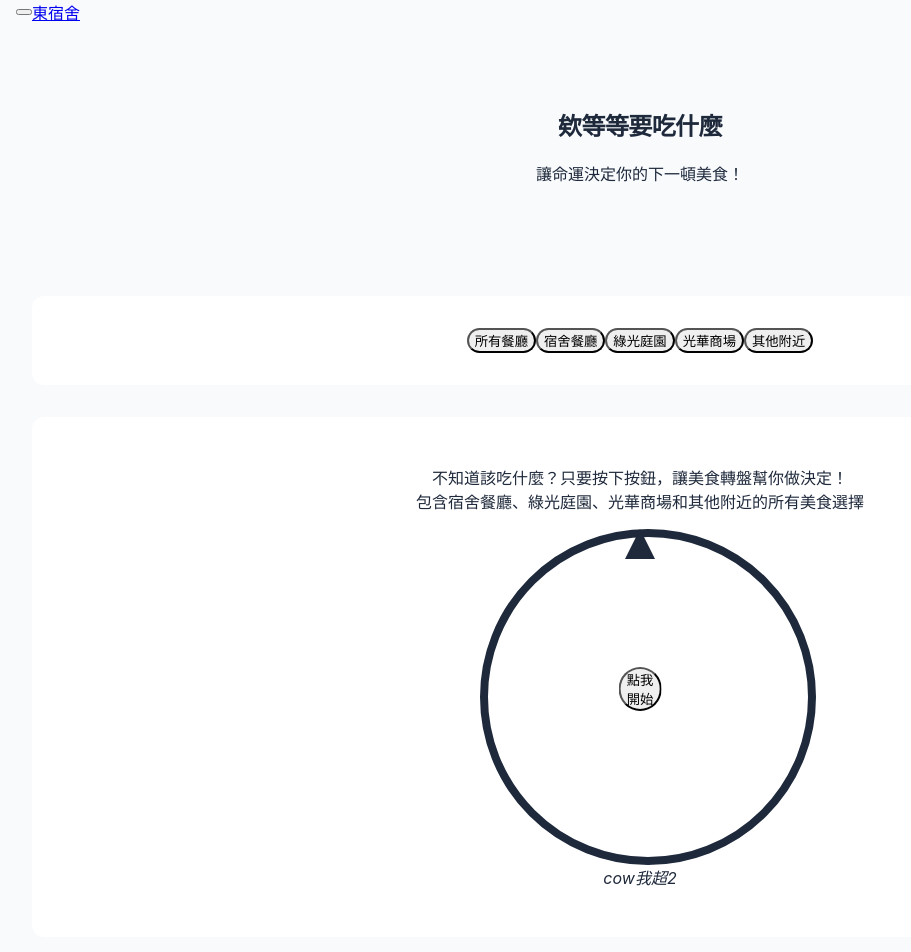
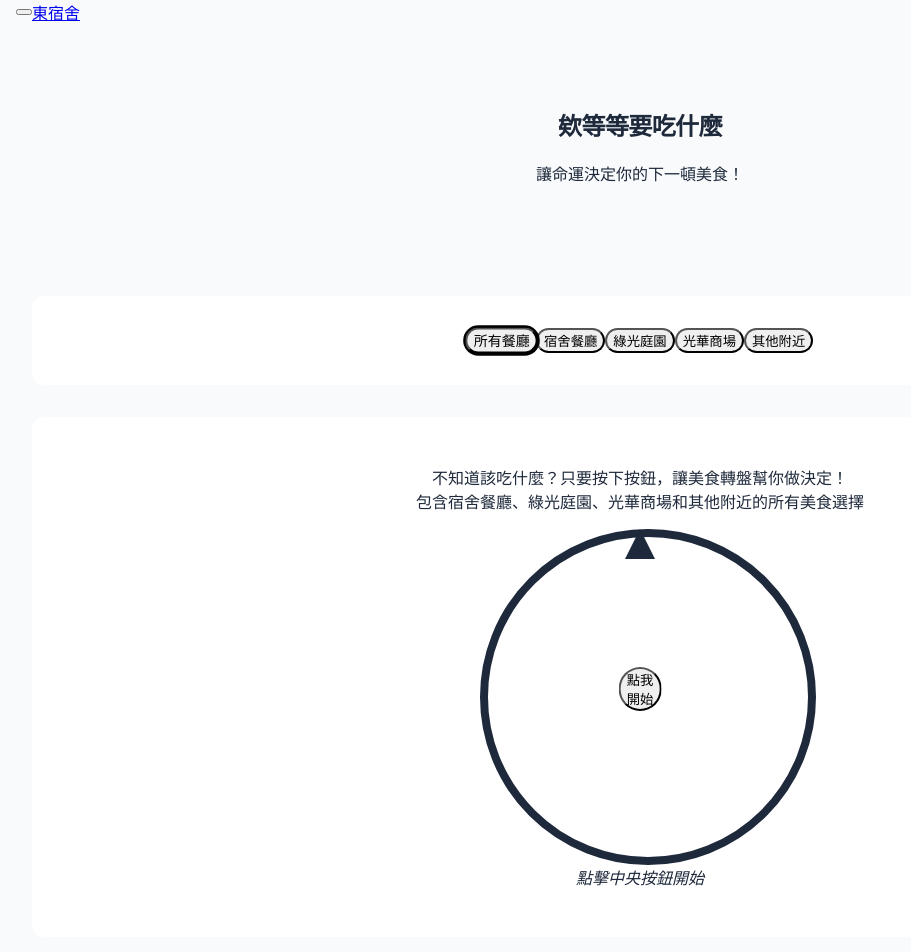
Before and after one commit to cnfzon/ntut_EastDormitory, a Next.js app in the folder ntut_eastdormitory/: page /food-finder in a window 1280 px wide. Shown: the top 952 px of the page, without its empty margins (0-911 px from the left). Built offline with nearby package versions, Linux system fonts and the light colour scheme.

Commit message:
改進餐廳篩選按鈕，增強視覺反饋效果

```diff
--- a/ntut_eastdormitory/pages/food-finder.js
+++ b/ntut_eastdormitory/pages/food-finder.js
@@ -173,31 +173,51 @@ export default function FoodFinder() {
           <div className="flex flex-wrap justify-center gap-2 mb-6">
             <button
               onClick={() => setFilter("all")}
-              className={`px-4 py-2 rounded-full text-sm font-medium transition-colors ${filter === 'all' ? 'bg-orange-500 text-white' : 'bg-gray-200 hover:bg-gray-300 text-gray-800'}`}
+              className={`px-4 py-2 rounded-full text-sm font-medium transition-all duration-300 transform ${
+                filter === 'all'
+                  ? 'bg-orange-500 text-white shadow-md scale-105 ring-2 ring-orange-300'
+                  : 'bg-gray-200 hover:bg-gray-300 text-gray-800 hover:scale-105'
+              }`}
             >
               所有餐廳
             </button>
             <button
               onClick={() => setFilter("dorm")}
-              className={`px-4 py-2 rounded-full text-sm font-medium transition-colors ${filter === 'dorm' ? 'bg-orange-500 text-white' : 'bg-gray-200 hover:bg-gray-300 text-gray-800'}`}
+              className={`px-4 py-2 rounded-full text-sm font-medium transition-all duration-300 transform ${
+                filter === 'dorm'
+                  ? 'bg-green-500 text-white shadow-md scale-105 ring-2 ring-green-300'
+                  : 'bg-gray-200 hover:bg-gray-300 text-gray-800 hover:scale-105'
+              }`}
             >
               宿舍餐廳
             </button>
             <button
               onClick={() => setFilter("greenCourt")}
-              className={`px-4 py-2 rounded-full text-sm font-medium transition-colors ${filter === 'greenCourt' ? 'bg-orange-500 text-white' : 'bg-gray-200 hover:bg-gray-300 text-gray-800'}`}
+              className={`px-4 py-2 rounded-full text-sm font-medium transition-all duration-300 transform ${
+                filter === 'greenCourt'
+                  ? 'bg-blue-500 text-white shadow-md scale-105 ring-2 ring-blue-300'
+                  : 'bg-gray-200 hover:bg-gray-300 text-gray-800 hover:scale-105'
+              }`}
             >
               綠光庭園
             </button>
             <button
               onClick={() => setFilter("kwangHua")}
-              className={`px-4 py-2 rounded-full text-sm font-medium transition-colors ${filter === 'kwangHua' ? 'bg-orange-500 text-white' : 'bg-gray-200 hover:bg-gray-300 text-gray-800'}`}
+              className={`px-4 py-2 rounded-full text-sm font-medium transition-all duration-300 transform ${
+                filter === 'kwangHua'
+                  ? 'bg-purple-500 text-white shadow-md scale-105 ring-2 ring-purple-300'
+                  : 'bg-gray-200 hover:bg-gray-300 text-gray-800 hover:scale-105'
+              }`}
             >
               光華商場
             </button>
             <button
               onClick={() => setFilter("other")}
-              className={`px-4 py-2 rounded-full text-sm font-medium transition-colors ${filter === 'other' ? 'bg-orange-500 text-white' : 'bg-gray-200 hover:bg-gray-300 text-gray-800'}`}
+              className={`px-4 py-2 rounded-full text-sm font-medium transition-all duration-300 transform ${
+                filter === 'other'
+                  ? 'bg-orange-500 text-white shadow-md scale-105 ring-2 ring-orange-300'
+                  : 'bg-gray-200 hover:bg-gray-300 text-gray-800 hover:scale-105'
+              }`}
             >
               其他附近
             </button>
@@ -300,7 +320,7 @@ export default function FoodFinder() {
           </div>
 
           <p className="text-gray-500 italic mt-4">
-            {rotating ? 'cow我超2' : 'cow我超2'}
+            {rotating ? 'cow我超2' : '點擊中央按鈕開始'}
           </p>
         </div>
       </section>
```
